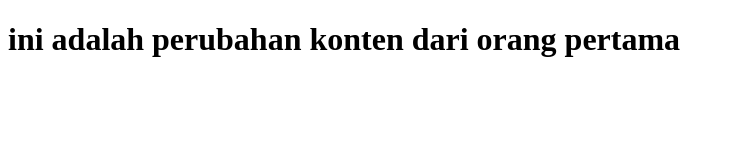
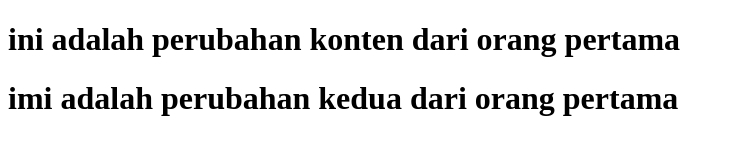
Before and after one commit to Ferdigh07/testing-git, a plain HTML site: page index.html in a window 1280 px wide. Shown: the whole page, without its empty margins (0-735 px from the left). Drawn offline with Linux system fonts and the light colour scheme.

Commit message:
second commit

```diff
--- a/index.html
+++ b/index.html
@@ -9,5 +9,8 @@
   <h1>
     ini adalah perubahan konten dari orang pertama
   </h1>
+  <h1>
+    imi adalah perubahan kedua dari orang pertama
+  </h1>
 </body>
 </html>
```
